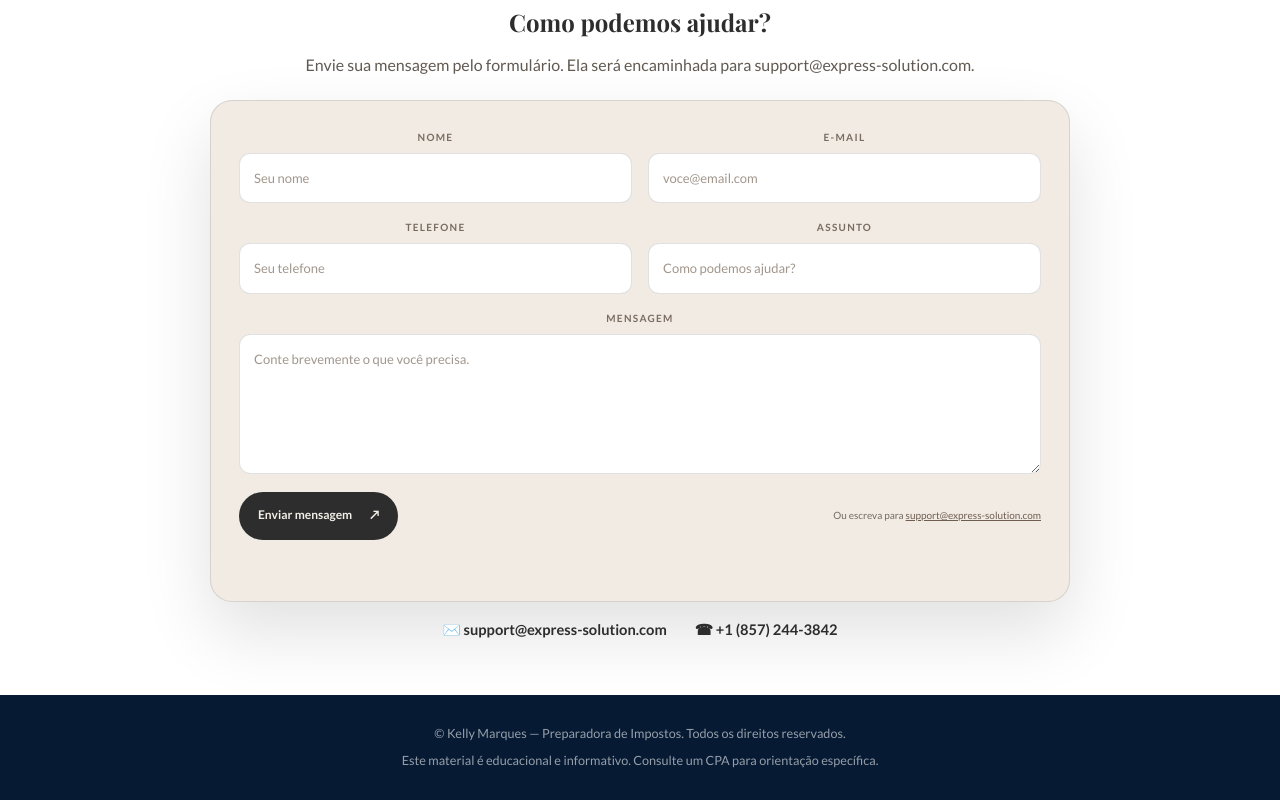
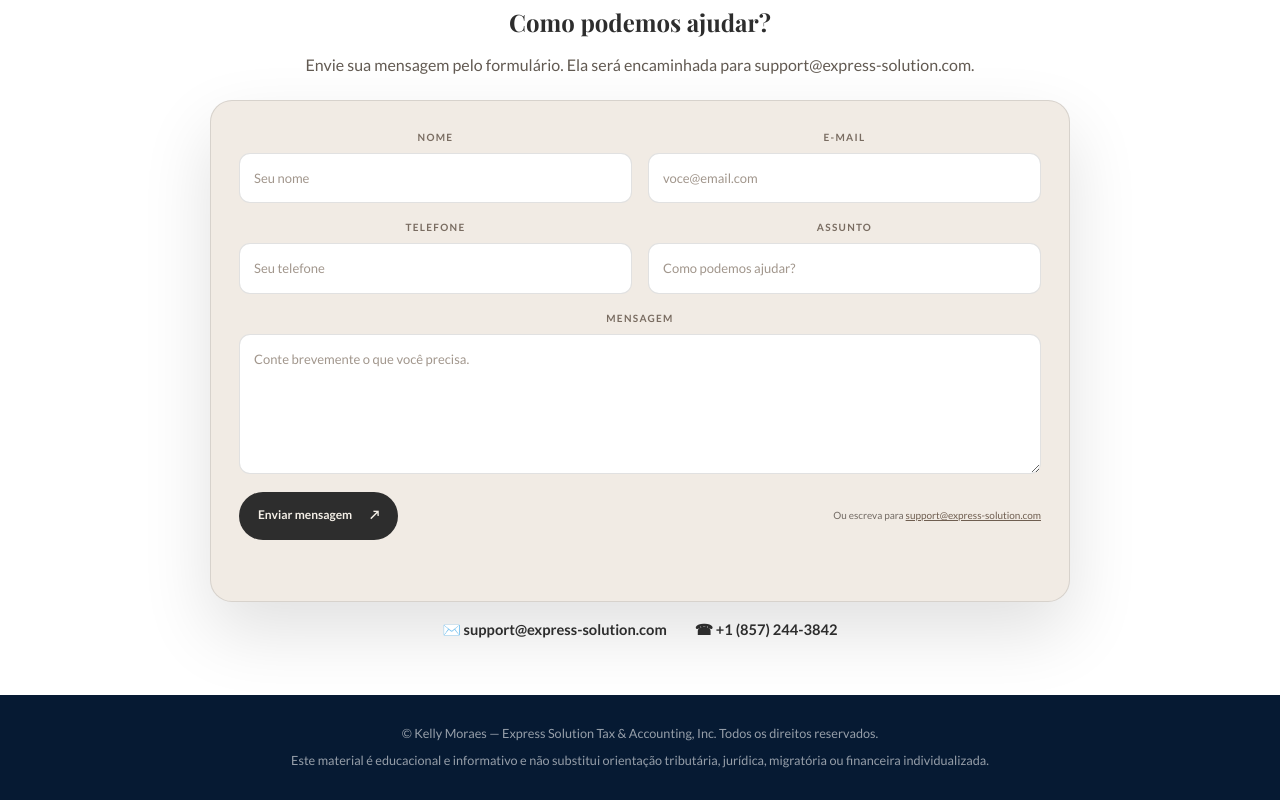
Before and after one commit to andreajoa/imposto, a React (Vite) app: page / in a window 1280 px wide. Shown: the part 4172-4972 px from the top of the page. Built offline with nearby package versions, Linux system fonts and the light colour scheme.

Commit message:
fix: update footer author and company

```diff
--- a/src/components/Footer.jsx
+++ b/src/components/Footer.jsx
@@ -2,8 +2,8 @@ export default function Footer() {
   return (
     <footer className="footer">
       <div className="footer-inner">
-        <p>© Kelly Marques — Preparadora de Impostos. Todos os direitos reservados.</p>
-        <p>Este material é educacional e informativo. Consulte um CPA para orientação específica.</p>
+        <p>© Kelly Moraes — Express Solution Tax &amp; Accounting, Inc. Todos os direitos reservados.</p>
+        <p>Este material é educacional e informativo e não substitui orientação tributária, jurídica, migratória ou financeira individualizada.</p>
       </div>
     </footer>
   )
```
